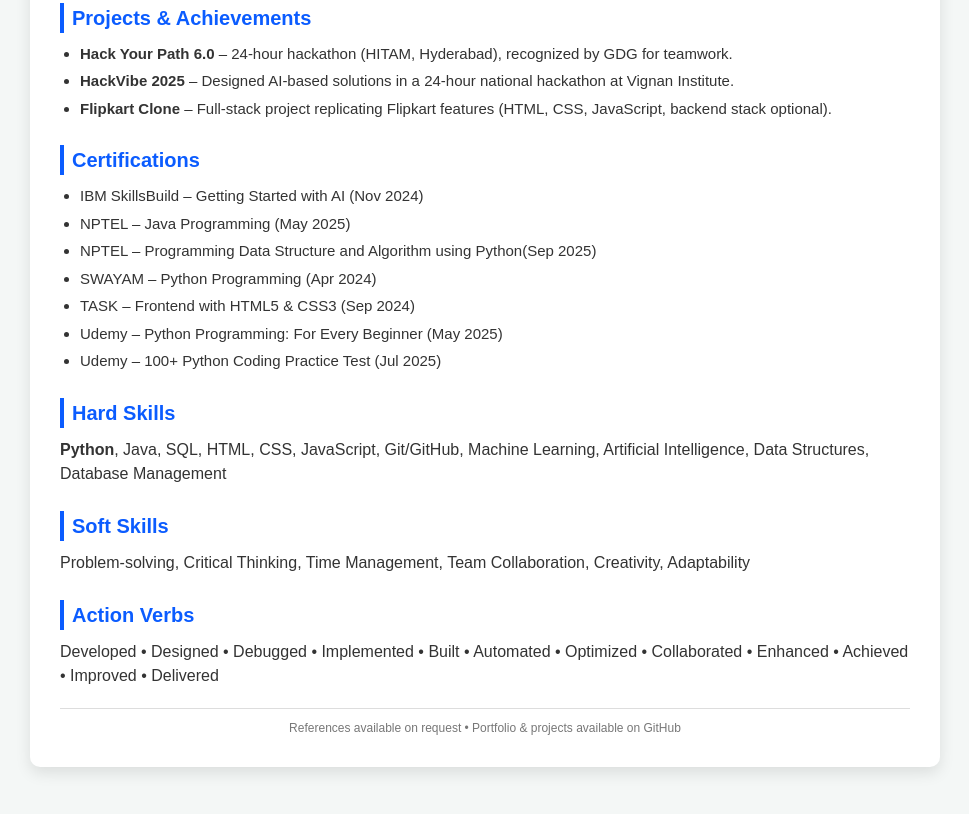
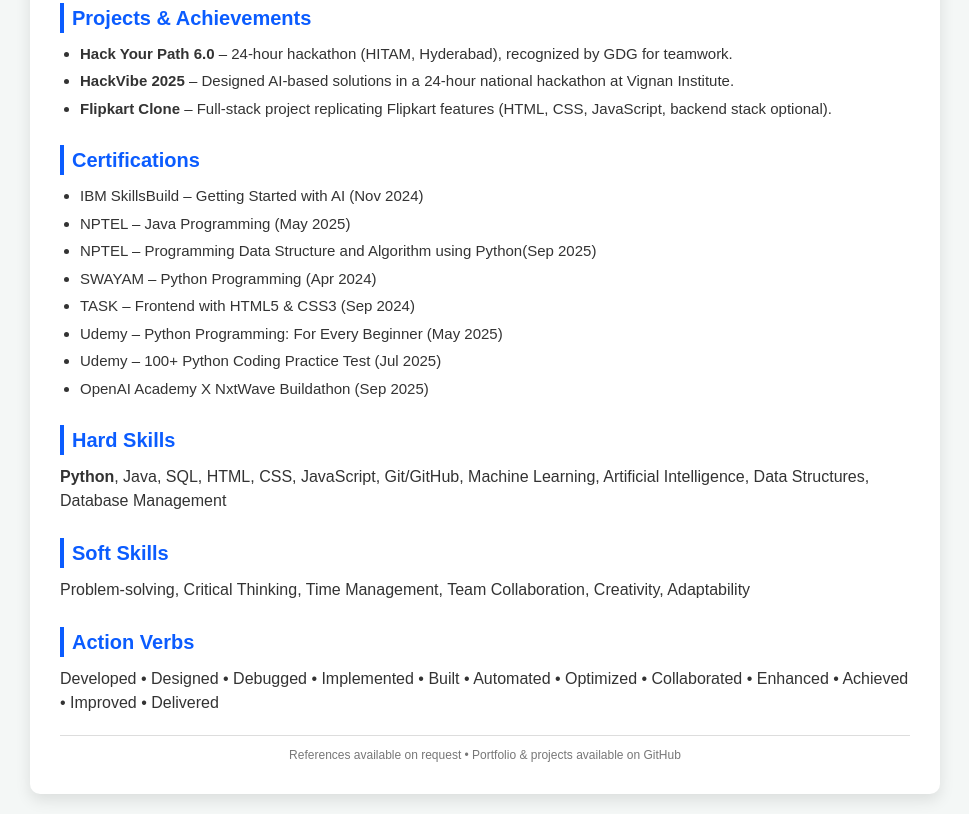
Before and after one commit to Sanjay282007/Sanjay-Portfolio, a plain HTML site: page Resume.html in a window 1280 px wide. Shown: the part 803-1617 px from the top of the page, without its empty margins (155-1124 px from the left). Before the commit the page ends 1590 px from the top, so only its background shows below. Drawn offline with Linux system fonts and the light colour scheme.

Commit message:
Update Resume.html

```diff
--- a/Resume.html
+++ b/Resume.html
@@ -187,6 +187,7 @@
             <li>TASK – Frontend with HTML5 & CSS3 (Sep 2024)</li>
             <li>Udemy – Python Programming: For Every Beginner (May 2025)</li>
             <li>Udemy – 100+ Python Coding Practice Test (Jul 2025)</li>
+            <li>OpenAI Academy X NxtWave Buildathon (Sep 2025)</li>
         </ul>
 
         <h2>Hard Skills</h2>
```
